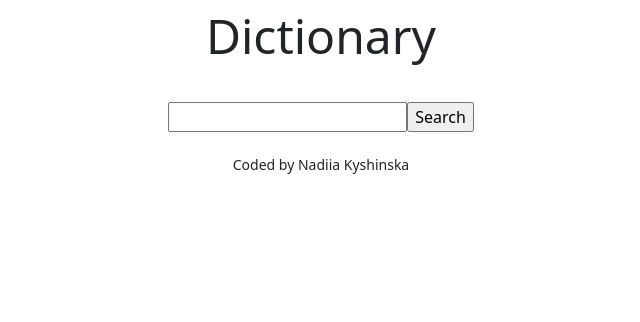
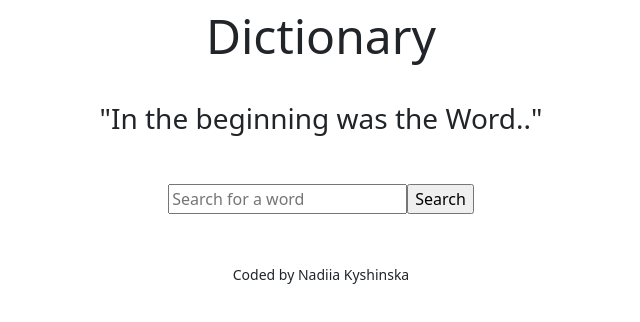
Before and after one commit to Vedina2022/dictionary-project, a React (Create React App) app: page / in a window 1280 px wide. Shown: the top 322 px of the page, without its empty margins (319-959 px from the left). Built offline with nearby package versions, Linux system fonts and the light colour scheme.

Commit message:
Added margin to some lines and placeholder for searching form

```diff
--- a/src/App.js
+++ b/src/App.js
@@ -13,7 +13,7 @@ function App() {
         <main>
           <Dictionary />
         </main>
-        <footer className="App-footer">
+        <footer className="App-footer mt-5">
           <small>Coded by Nadiia Kyshinska</small>
         </footer>
       </div>
--- a/src/Dictionary.js
+++ b/src/Dictionary.js
@@ -25,8 +25,13 @@ export default function Dictionary() {
 
   return (
     <div className="Dictionary">
+      <h3 className="mb-5">"In the beginning was the Word.."</h3>
       <form onSubmit={Search}>
-        <input type="search" onChange={handleKeywordChange} />
+        <input
+          type="search"
+          placeholder="Search for a word"
+          onChange={handleKeywordChange}
+        />
         <input type="submit" value="Search" />
       </form>
       <Results results={results} />
```
